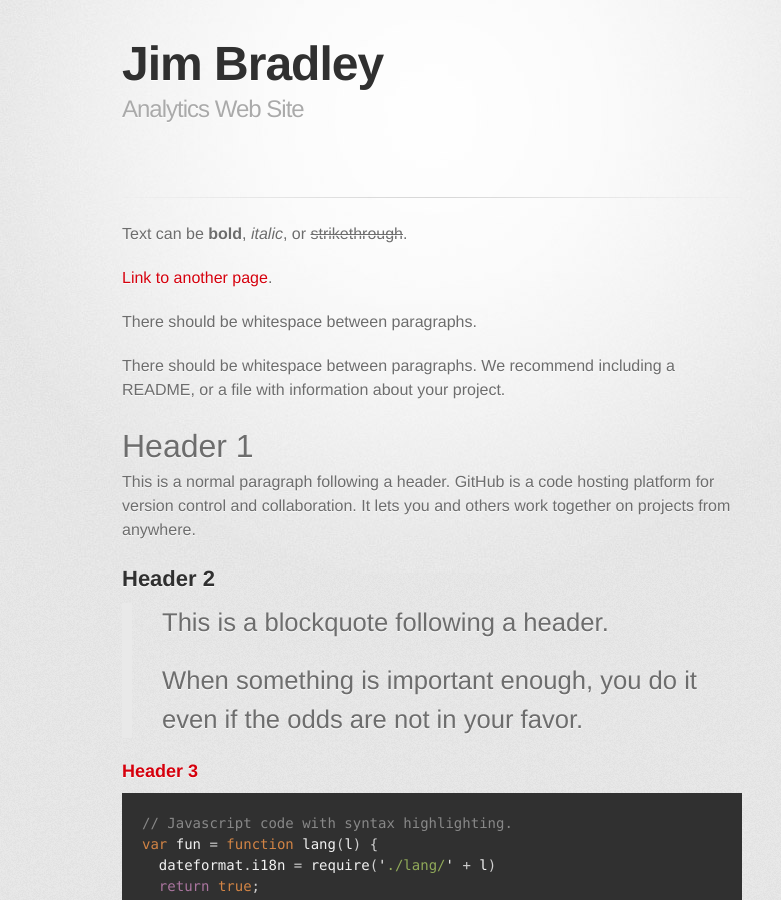
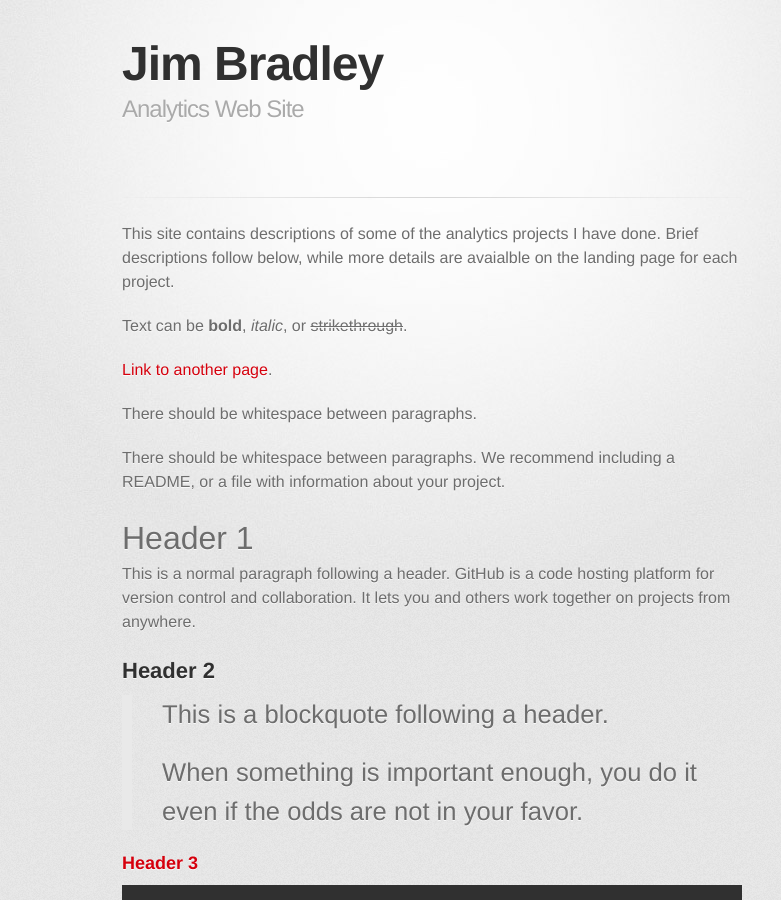
Before and after one commit to jrb28/jrb28.github.io, a Jekyll site: the page built from index.md, in a window 1280 px wide and 900 px high. Shown: the whole window, without its empty margins (208-989 px from the left). Built offline with Jekyll 4.4.1, drawn with Linux system fonts in a browser that asks for light colours; some web fonts are replaced.

Commit message:
Update index.md

```diff
--- a/index.md
+++ b/index.md
@@ -1,6 +1,8 @@
 ---
 layout: default
 ---
+
+This site contains descriptions of some of the analytics projects I have done.  Brief descriptions follow below, while more details are avaialble on the landing page for each project.
 
 Text can be **bold**, _italic_, or ~~strikethrough~~.
 
```
